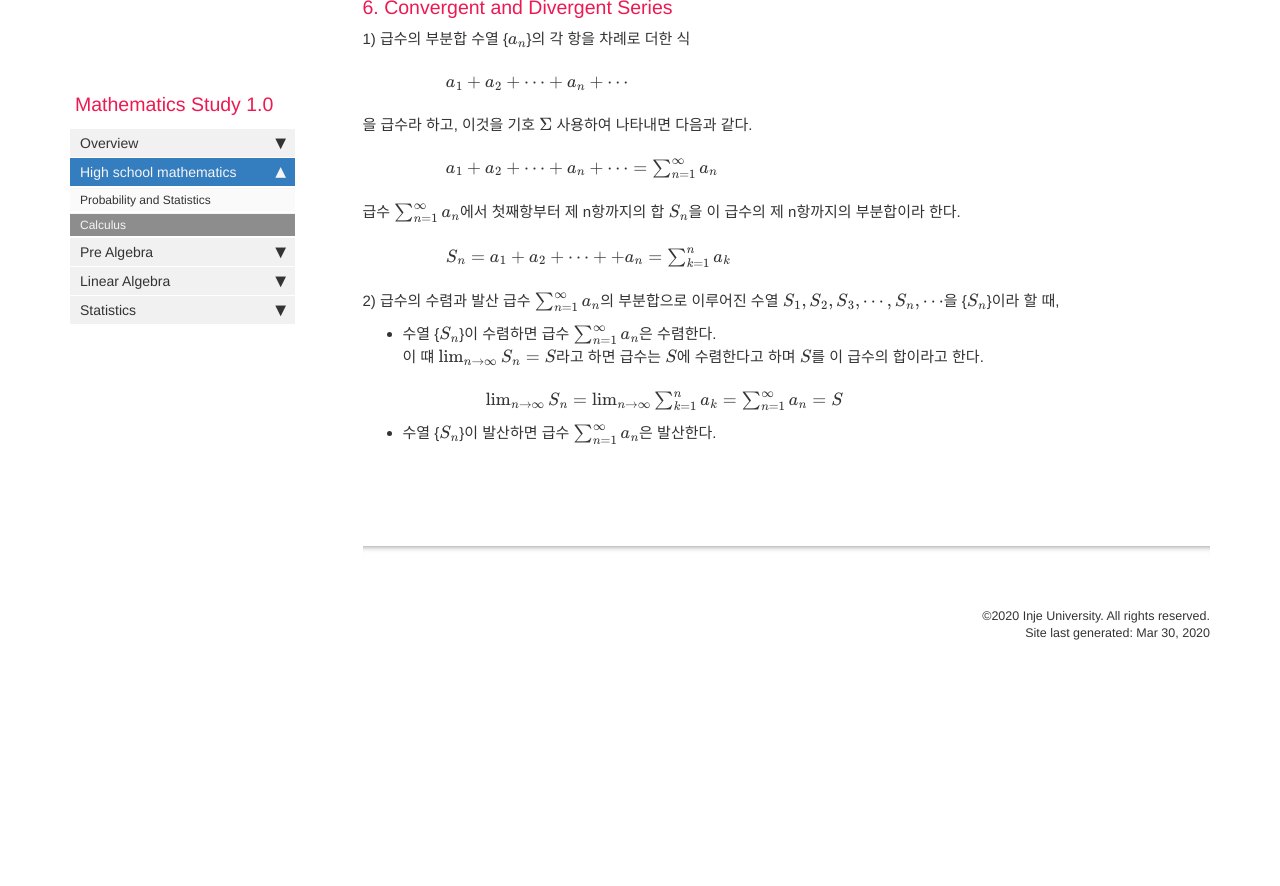
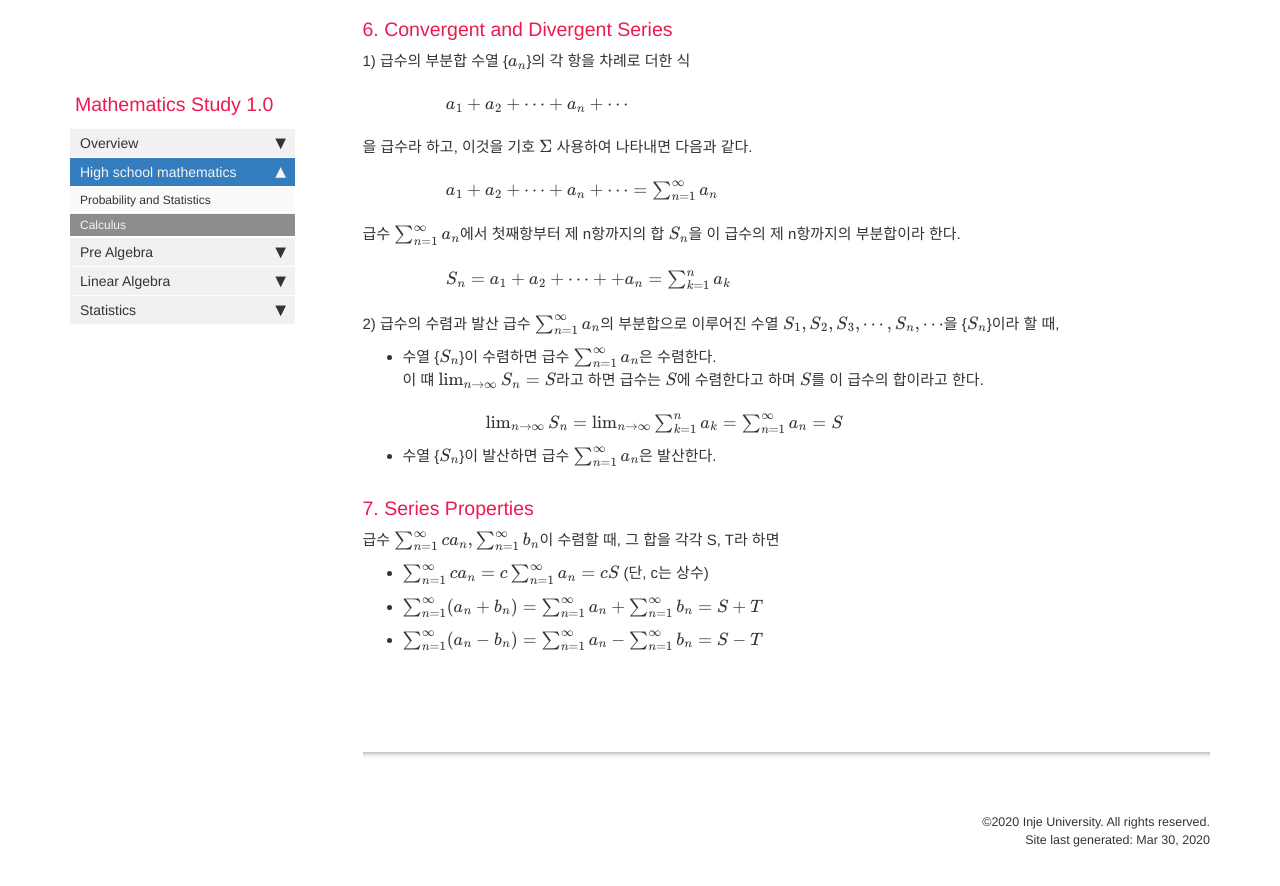
Before and after one commit to jongeunShin95/mathematics-study, a Jekyll site: the page built from pages/mydoc/mydoc_calculus.md, in a window 1280 px wide and 900 px high, scrolled down 2705 px. Shown: the top 886 px of the window. Built offline with Jekyll 4.4.1, drawn with Linux system fonts in a browser that asks for light colours; formulas are drawn with MathJax 3; comment, search, counter and statistics services are not loaded; before the commit the page ends 3398 px from its top, so only the background shows below that.

Commit message:
add calculus Series Properties

```diff
--- a/pages/mydoc/mydoc_calculus.md
+++ b/pages/mydoc/mydoc_calculus.md
@@ -93,3 +93,11 @@ use_math: true
 <br><br>
 &nbsp;&nbsp;&nbsp;&nbsp;&nbsp;&nbsp;&nbsp;&nbsp;&nbsp;&nbsp;&nbsp;&nbsp;&nbsp;&nbsp;&nbsp;&nbsp;&nbsp;&nbsp;&nbsp;&nbsp;$\lim_{n \to \infty}S_n = \lim_{n \to \infty}\sum_{k=1}^n a_k = \sum_{n=1}^\infty a_n = S$
 * 수열 {$S_n$}이 발산하면 급수 $\sum_{n=1}^\infty a_n$은 발산한다.
+
+### 7. Series Properties
+
+급수 $\sum_{n=1}^\infty ca_n, \sum_{n=1}^\infty b_n$이 수렴할 때, 그 합을 각각 S, T라 하면
+
+* $\sum_{n=1}^\infty ca_n = c\sum_{n=1}^\infty a_n = cS$ (단, c는 상수)
+* $\sum_{n=1}^\infty (a_n + b_n) = \sum_{n=1}^\infty a_n + \sum_{n=1}^\infty b_n = S + T$
+* $\sum_{n=1}^\infty (a_n - b_n) = \sum_{n=1}^\infty a_n - \sum_{n=1}^\infty b_n = S - T$
```
